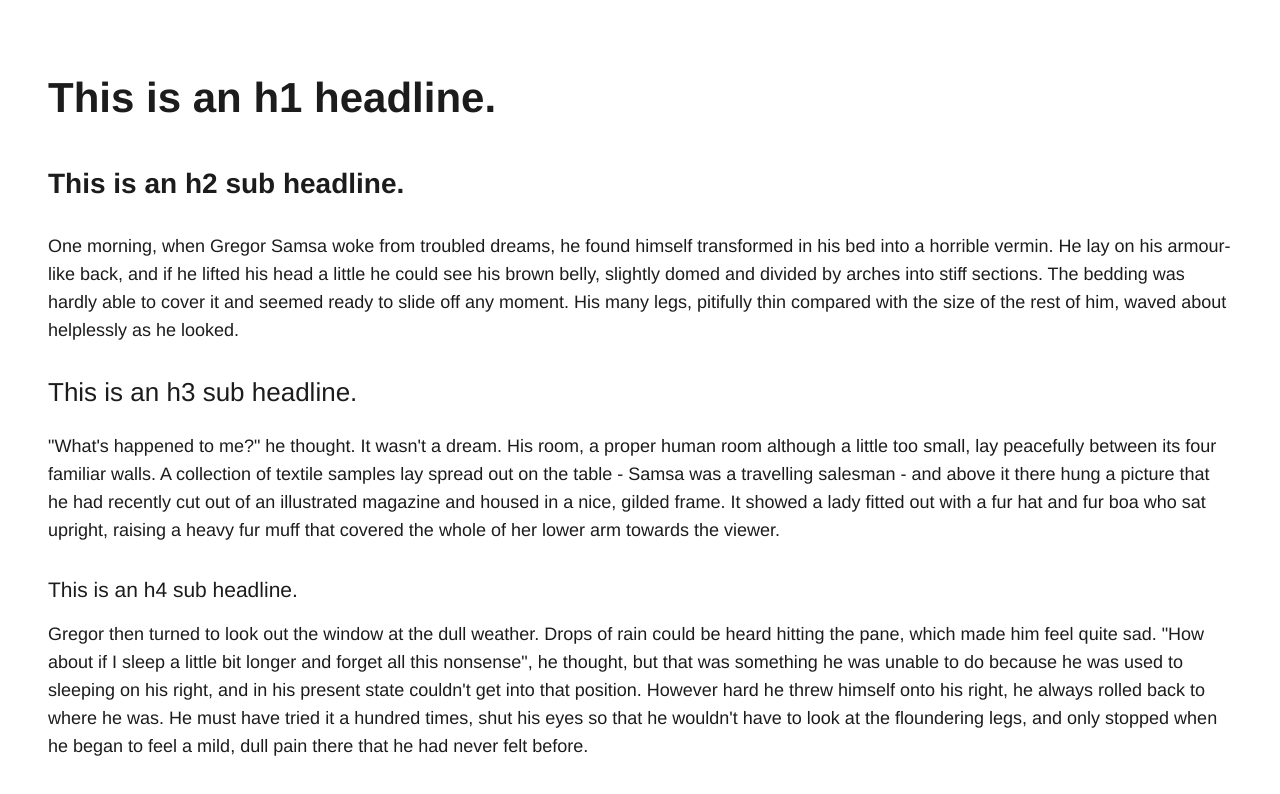
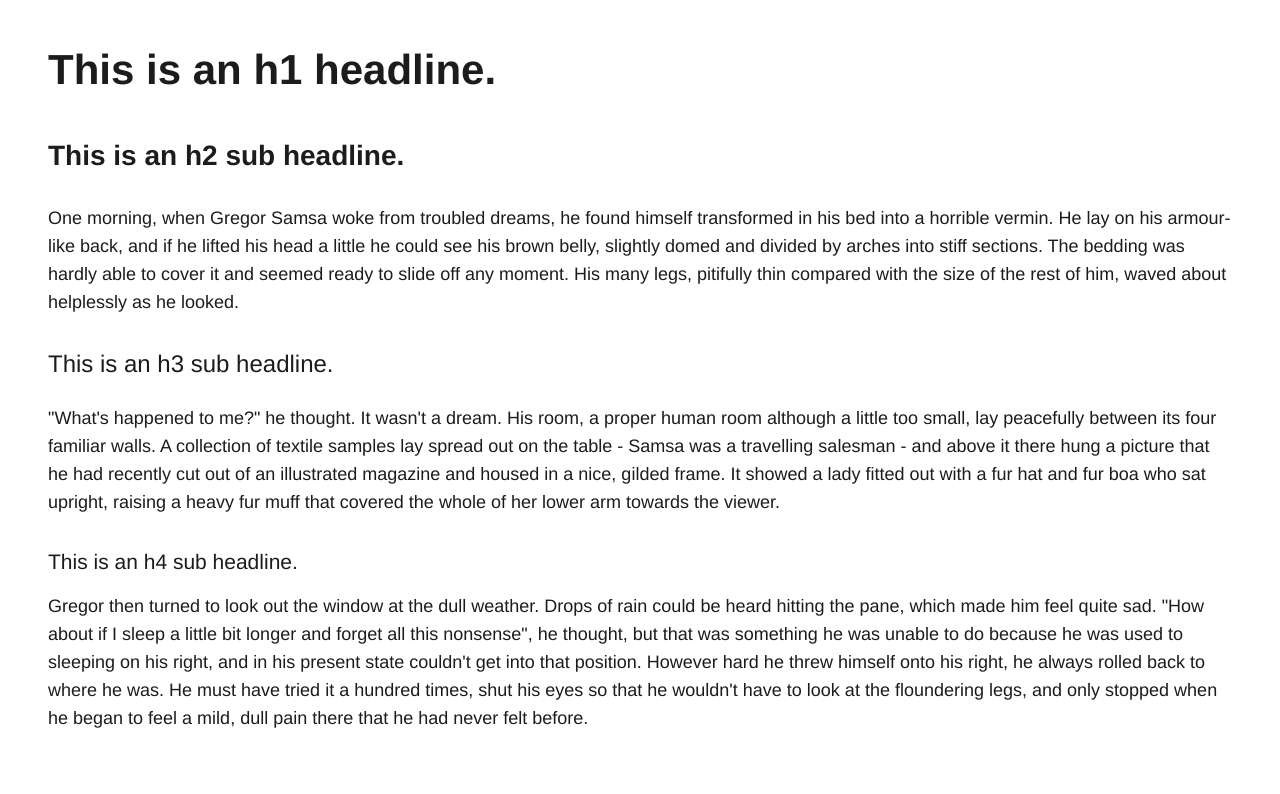
Before and after one commit to chrisschnaars/web-project-starter, a website built with Parcel: page src/index.html in a window 1280 px wide. Built offline with nearby package versions, Linux system fonts and the light colour scheme.

Commit message:
Type system updates

```diff
--- a/src/scss/elements/_typography.scss
+++ b/src/scss/elements/_typography.scss
@@ -15,7 +15,7 @@ h1 {
     font-size: 1.75rem;
     font-weight: $font-weight_heading;
     line-height: 2.25rem;
-    margin-bottom: $space-6;
+    margin: 0 0 $space-6;
 
     @media (min-width: $breakpoint_small) {
         font-size: 2.625rem;
@@ -32,7 +32,7 @@ h2 {
     font-size: 1.5rem;
     font-weight: $font-weight_heading;
     line-height: 1.75rem;
-    margin-bottom: $space-4;
+    margin: 0 0 $space-4;
 
     @media (min-width: $breakpoint_small) {
         font-size: 1.75rem;
@@ -49,10 +49,10 @@ h3 {
     font-size: 1.3125rem;
     font-weight: $font-weight_sub-heading;
     line-height: 1.75rem;
-    margin-bottom: $space-3;
+    margin: 0 0 $space-3;
 
     @media (min-width: $breakpoint_small) {
-        font-size: 1.625rem;
+        font-size: 1.5rem;
         line-height: 2rem;
     }
 }
@@ -66,7 +66,7 @@ h4 {
     font-size: 1.125rem;
     font-weight: $font-weight_sub-heading;
     line-height: 1.5rem;
-    margin-bottom: $space-2;
+    margin: 0 0 $space-2;
 
     @media (min-width: $breakpoint_small) {
         font-size: 1.3125rem;
```
